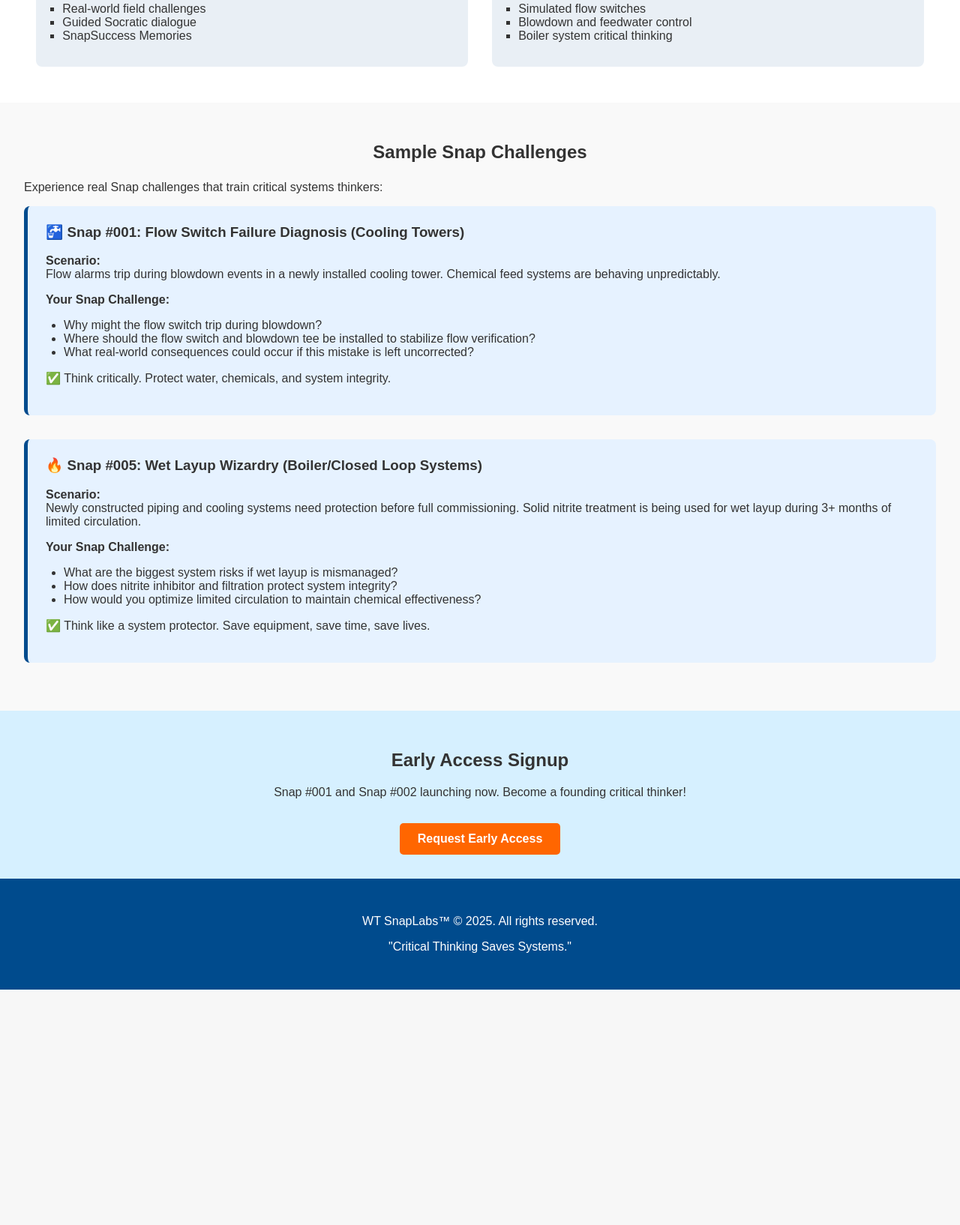
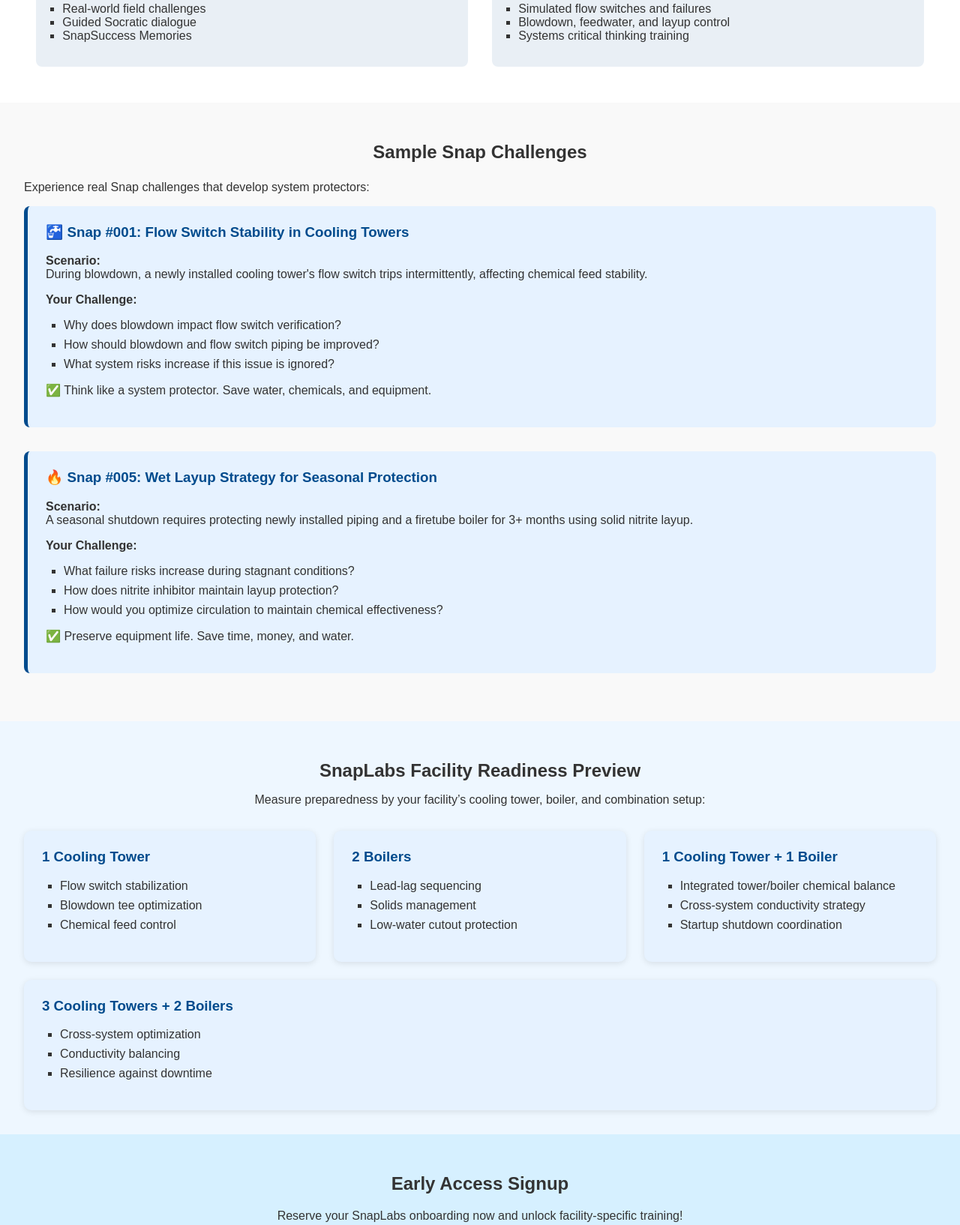
Before and after one commit to danvillar/wtsnaplabs-landing, a plain HTML site: page index.html in a window 1280 px wide. Shown: the part 365-1999 px from the top of the page at 75% size. Before the commit the page ends 1685 px from the top, so only its background shows below. Drawn offline with Linux system fonts and the light colour scheme.

Commit message:
Upgrade SnapLabs landing page: Facility Readiness, Updated Forms, Disclaimer Added

```diff
--- a/index.html
+++ b/index.html
@@ -3,14 +3,14 @@
 <head>
   <meta charset="UTF-8">
   <meta name="viewport" content="width=device-width, initial-scale=1.0">
-  <title>WT SnapLabs - Coming Soon</title>
-  <link rel="stylesheet" href="./style.css">
+  <title>WT SnapLabs - Critical Systems Training</title>
+  <link rel="stylesheet" href="style.css">
 </head>
 <body>
 
 <header>
   <h1>Train to Save Water, Chemicals, Equipment — and Lives</h1>
-    <p>WT SnapLabs™ | Critical Thinkers for Cooling Towers, Boilers, and Power Systems</p>
+  <p>SnapLabs™ | Independent Critical Thinking for Cooling Towers, Boilers, and Power Systems</p>
   <a href="#early-access" class="cta-button">Join Early Access</a>
 </header>
 
@@ -27,55 +27,101 @@
   <section class="right-panel">
     <h2>SnapLabs Simulator (Coming Soon)</h2>
     <ul>
-        <li>Simulated flow switches</li>
-        <li>Blowdown and feedwater control</li>
-        <li>Boiler system critical thinking</li>
+      <li>Simulated flow switches and failures</li>
+      <li>Blowdown, feedwater, and layup control</li>
+      <li>Systems critical thinking training</li>
     </ul>
   </section>
 </main>
+
 <section class="sample-snaps">
   <h2>Sample Snap Challenges</h2>
-    <p>Experience real Snap challenges that train critical systems thinkers:</p>
+  <p>Experience real Snap challenges that develop system protectors:</p>
 
   <div class="snap-sample">
-      <h3>🚰 Snap #001: Flow Switch Failure Diagnosis (Cooling Towers)</h3>
+    <h3>🚰 Snap #001: Flow Switch Stability in Cooling Towers</h3>
     <p><strong>Scenario:</strong><br>
-      Flow alarms trip during blowdown events in a newly installed cooling tower.
-      Chemical feed systems are behaving unpredictably.
+    During blowdown, a newly installed cooling tower's flow switch trips intermittently, affecting chemical feed stability.
     </p>
-      <p><strong>Your Snap Challenge:</strong></p>
+    <p><strong>Your Challenge:</strong></p>
     <ul>
-        <li>Why might the flow switch trip during blowdown?</li>
-        <li>Where should the flow switch and blowdown tee be installed to stabilize flow verification?</li>
-        <li>What real-world consequences could occur if this mistake is left uncorrected?</li>
+      <li>Why does blowdown impact flow switch verification?</li>
+      <li>How should blowdown and flow switch piping be improved?</li>
+      <li>What system risks increase if this issue is ignored?</li>
     </ul>
-      <p>✅ Think critically. Protect water, chemicals, and system integrity.</p>
+    <p>✅ Think like a system protector. Save water, chemicals, and equipment.</p>
   </div>
 
   <div class="snap-sample">
-      <h3>🔥 Snap #005: Wet Layup Wizardry (Boiler/Closed Loop Systems)</h3>
+    <h3>🔥 Snap #005: Wet Layup Strategy for Seasonal Protection</h3>
     <p><strong>Scenario:</strong><br>
-      Newly constructed piping and cooling systems need protection before full commissioning.
-      Solid nitrite treatment is being used for wet layup during 3+ months of limited circulation.
+    A seasonal shutdown requires protecting newly installed piping and a firetube boiler for 3+ months using solid nitrite layup.
     </p>
-      <p><strong>Your Snap Challenge:</strong></p>
+    <p><strong>Your Challenge:</strong></p>
     <ul>
-        <li>What are the biggest system risks if wet layup is mismanaged?</li>
-        <li>How does nitrite inhibitor and filtration protect system integrity?</li>
-        <li>How would you optimize limited circulation to maintain chemical effectiveness?</li>
+      <li>What failure risks increase during stagnant conditions?</li>
+      <li>How does nitrite inhibitor maintain layup protection?</li>
+      <li>How would you optimize circulation to maintain chemical effectiveness?</li>
     </ul>
-      <p>✅ Think like a system protector. Save equipment, save time, save lives.</p>
+    <p>✅ Preserve equipment life. Save time, money, and water.</p>
+  </div>
+</section>
+
+<section class="leveling-preview">
+  <h2>SnapLabs Facility Readiness Preview</h2>
+  <p>Measure preparedness by your facility’s cooling tower, boiler, and combination setup:</p>
+
+  <div class="levels-container">
+    <div class="level-card">
+      <h3>1 Cooling Tower</h3>
+      <ul>
+        <li>Flow switch stabilization</li>
+        <li>Blowdown tee optimization</li>
+        <li>Chemical feed control</li>
+      </ul>
+    </div>
+
+    <div class="level-card">
+      <h3>2 Boilers</h3>
+      <ul>
+        <li>Lead-lag sequencing</li>
+        <li>Solids management</li>
+        <li>Low-water cutout protection</li>
+      </ul>
+    </div>
+
+    <div class="level-card">
+      <h3>1 Cooling Tower + 1 Boiler</h3>
+      <ul>
+        <li>Integrated tower/boiler chemical balance</li>
+        <li>Cross-system conductivity strategy</li>
+        <li>Startup shutdown coordination</li>
+      </ul>
+    </div>
+
+    <div class="level-card">
+      <h3>3 Cooling Towers + 2 Boilers</h3>
+      <ul>
+        <li>Cross-system optimization</li>
+        <li>Conductivity balancing</li>
+        <li>Resilience against downtime</li>
+      </ul>
+    </div>
   </div>
 </section>
 
 <section id="early-access" class="early-access">
   <h2>Early Access Signup</h2>
-    <p>Snap #001 and Snap #002 launching now. Become a founding critical thinker!</p>
-    <a href="https://forms.gle/JjTe8HRREpaWTAAe6" target="_blank" class="cta-button">Request Early Access</a>
+  <p>Reserve your SnapLabs onboarding now and unlock facility-specific training!</p>
+  <a href="https://your-google-form-link" target="_blank" class="cta-button">Request Early Access</a>
+</section>
+
+<section class="snaplabs-disclaimer">
+  <p><strong>Disclaimer:</strong> SnapLabs is an independent public educational platform designed to develop critical systems thinking in cooling tower, boiler, and power system operations. SnapLabs is not affiliated with, endorsed by, or representative of any chemical supplier, consulting firm, or equipment manufacturer. Training content is based solely on publicly available information and general field knowledge.</p>
 </section>
 
 <footer>
-    <p>WT SnapLabs™ © 2025. All rights reserved.</p>
+  <p>SnapLabs™ © 2025. All rights reserved.</p>
   <p>"Critical Thinking Saves Systems."</p>
 </footer>
 
--- a/style.css
+++ b/style.css
@@ -39,18 +39,6 @@ body {
   border-radius: 8px;
 }
 
-  .early-access {
-    text-align: center;
-    padding: 2rem;
-    background: #d6f0ff;
-  }
-
-  ul {
-    list-style-type: square;
-    padding-left: 1.2rem;
-  }
-
-  /* ⭐ Move Snap Samples Styling OUTSIDE media query */
 .sample-snaps {
   padding: 2rem;
   background: #f9f9f9;
@@ -71,11 +59,80 @@ body {
 
 .snap-sample h3 {
   margin-top: 0;
+  color: #004b8d;
 }
 
 .snap-sample ul {
-    list-style-type: disc;
   padding-left: 1.5rem;
+}
+
+.snap-sample ul li {
+  margin-bottom: 0.5rem;
+}
+
+.leveling-preview {
+  padding: 2rem;
+  background: #eef7ff;
+  text-align: center;
+}
+
+.leveling-preview h2 {
+  margin-bottom: 1rem;
+}
+
+.levels-container {
+  display: flex;
+  flex-wrap: wrap;
+  justify-content: center;
+  gap: 1.5rem;
+  margin-top: 2rem;
+}
+
+.level-card {
+  flex: 1 1 300px;
+  background: #e6f2ff;
+  padding: 1.5rem;
+  border-radius: 10px;
+  box-shadow: 0 2px 8px rgba(0,0,0,0.1);
+  text-align: left;
+}
+
+.level-card h3 {
+  margin-top: 0;
+  color: #004b8d;
+}
+
+.level-card ul {
+  padding-left: 1.5rem;
+}
+
+.level-card ul li {
+  margin-bottom: 0.5rem;
+}
+
+.early-access {
+  text-align: center;
+  padding: 2rem;
+  background: #d6f0ff;
+}
+
+.snaplabs-disclaimer {
+  padding: 1.5rem;
+  background: #f2f2f2;
+  font-size: 0.9rem;
+  text-align: center;
+  color: #555;
+  margin-top: 2rem;
+}
+
+.snaplabs-disclaimer p {
+  margin: 0;
+  padding: 0;
+}
+
+ul {
+  list-style-type: square;
+  padding-left: 1.2rem;
 }
 
 /* Responsive tweaks */
@@ -83,4 +140,9 @@ body {
   main.dual-panel {
       flex-direction: column;
   }
+
+  .levels-container {
+      flex-direction: column;
+      align-items: center;
   }
+}
```
Also changed, not shown: assets/flowswitch.png (added). Lines whose indentation alone changed are shown as unchanged.
